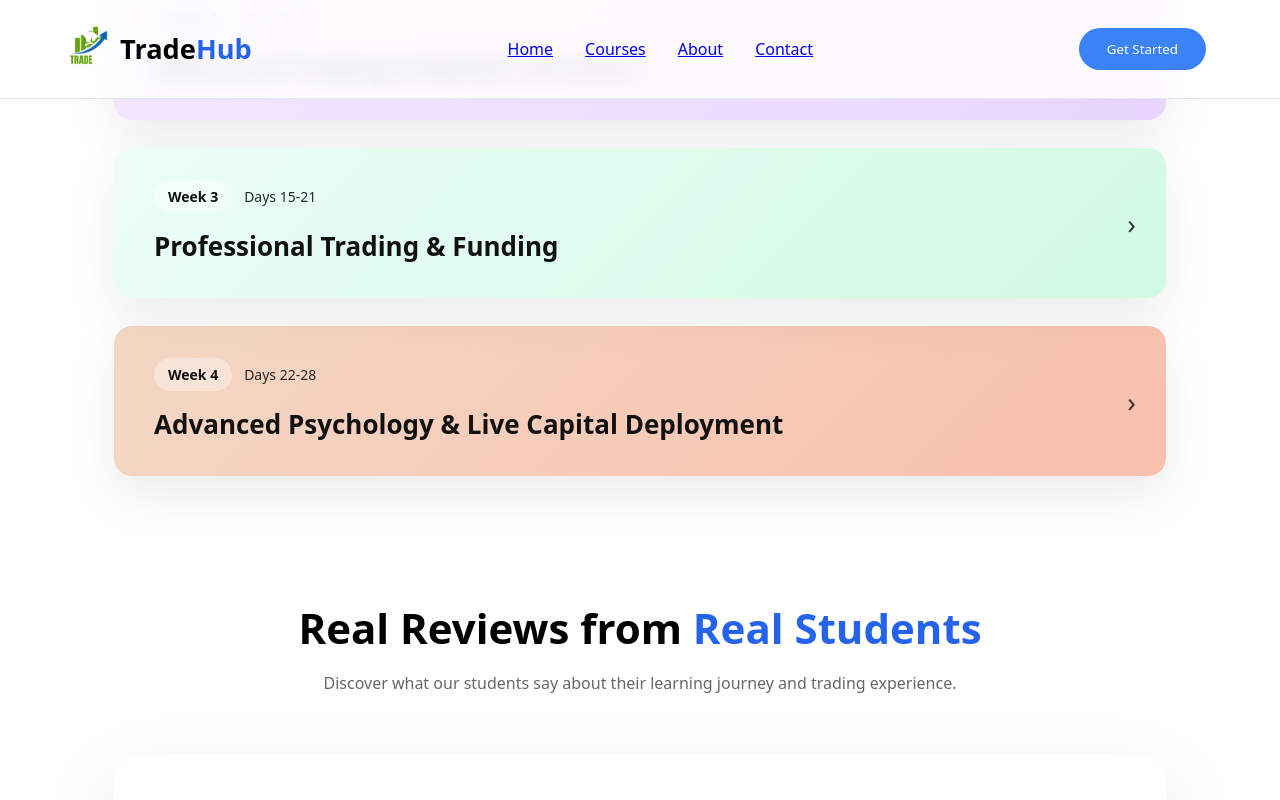
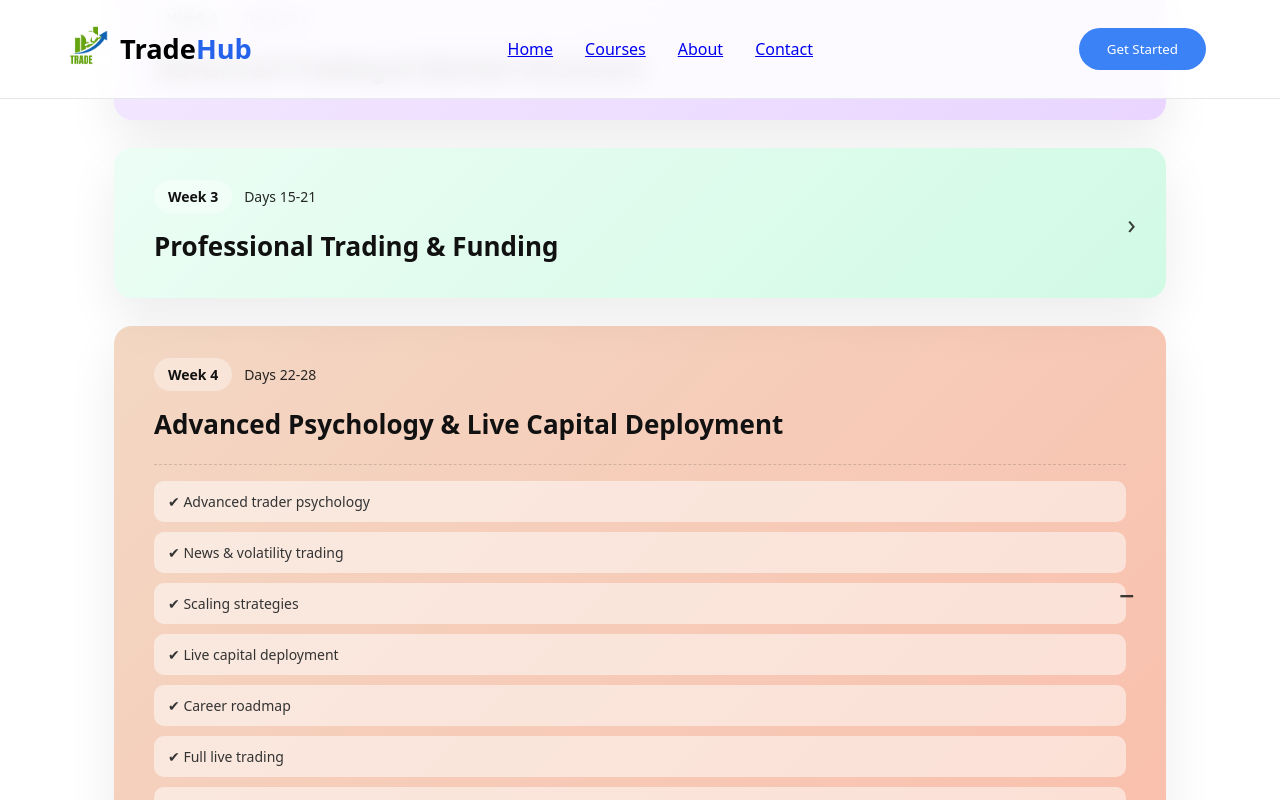
Before and after one commit to Satwaj/TradeHub-, a React (Vite) app: page / in a window 1280 px wide. Both pictures are taken after a click on the element 640 px from the left and 4907 px from the top of the page. Shown: the part 4507-5307 px from the top of the page. Built offline with nearby package versions, Linux system fonts and the light colour scheme.

Commit message:
Everything Done

```diff
--- a/src/components/Reviews/Reviews.jsx
+++ b/src/components/Reviews/Reviews.jsx
@@ -18,7 +18,7 @@ const reviewsData = [
     name: "Ankit Verma",
     role: "Final Year Engineering Student",
     city: "Pune",
-    rating: 4,
+    rating: 5,
     text: "The recorded + live format worked really well for me because of college. I revisited the recordings multiple times and slowly understood market structure. This course gave me clarity.",
     highlights: [
       "Flexible learning",
@@ -38,7 +38,7 @@ const reviewsData = [
     name: "Saurabh Mishra",
     role: "Small Business Owner",
     city: "Indore",
-    rating: 4,
+    rating: 5,
     text: "Offline sessions helped me a lot. Face-to-face interaction and practical examples made concepts easier to understand. The mentors were very approachable.",
     highlights: ["Offline experience", "Hands-on learning", "Good mentors"],
   },
--- a/src/pages/curriculum/Curriculum.jsx
+++ b/src/pages/curriculum/Curriculum.jsx
@@ -1,55 +1,112 @@
+import { useState } from "react";
 import "./Curriculum.scss";
 
+const syllabusData = [
+  {
+    week: "Week 1",
+    days: "Days 1-7",
+    title: "Foundation & Market Basics",
+    color: "blue",
+    syllabus: [
+      "Market introduction & structure",
+      "Types of markets (Equity, F&O)",
+      "Candlestick psychology",
+      "Support & Resistance",
+      "Trend & range identification",
+      "Risk management basics",
+      "Live chart practice + Q&A",
+    ],
+  },
+  {
+    week: "Week 2",
+    days: "Days 8-14",
+    title: "Advanced Trading & Market Structure",
+    color: "purple",
+    syllabus: [
+      "Market structure (BOS & CHoCH)",
+      "Liquidity & stop hunts",
+      "Order blocks",
+      "Fair Value Gaps (FVG)",
+      "Multi-timeframe analysis",
+      "Entry & exit models",
+      "Live trading review",
+    ],
+  },
+  {
+    week: "Week 3",
+    days: "Days 15-21",
+    title: "Professional Trading & Funding",
+    color: "green",
+    syllabus: [
+      "Professional trading plans",
+      "Advanced risk management",
+      "Trading psychology",
+      "Journaling & metrics",
+      "Prop firm rules",
+      "Funded account strategy",
+      "Performance review",
+    ],
+  },
+  {
+    week: "Week 4",
+    days: "Days 22-28",
+    title: "Advanced Psychology & Live Capital Deployment",
+    color: "orange",
+    syllabus: [
+      "Advanced trader psychology",
+      "News & volatility trading",
+      "Scaling strategies",
+      "Live capital deployment",
+      "Career roadmap",
+      "Full live trading",
+      "Final assessment & certification",
+    ],
+  },
+];
+
 const Curriculum = () => {
+  const [openIndex, setOpenIndex] = useState(null);
+
+  const toggle = (index) => {
+    setOpenIndex(openIndex === index ? null : index);
+  };
+
   return (
     <section className="curriculum">
-      {/* Top Badge */}
-      <div className="badge"> Complete Curriculum</div>
+      <div className="badge">Complete Curriculum</div>
 
-      {/* Heading */}
       <h1 className="title">4-Week Comprehensive Program</h1>
       <p className="subtitle">
-        Structured journey from market basics to professional trading across 3
-        intensive months
+        Structured journey from market basics to professional trading
       </p>
 
-      {/* Cards */}
       <div className="curriculum-list">
-        <div className="curriculum-card blue">
-          <div className="meta">
-            <span className="month">Week 1</span>
-            <span className="weeks">Days 1-7</span>
+        {syllabusData.map((item, index) => (
+          <div
+            key={index}
+            className={`curriculum-card ${item.color}`}
+            onClick={() => toggle(index)}
+          >
+            <div className="meta">
+              <span className="month">{item.week}</span>
+              <span className="weeks">{item.days}</span>
+            </div>
+
+            <h2>{item.title}</h2>
+            <span className="arrow">{openIndex === index ? "−" : "›"}</span>
+
+            {/* EXPANDED CONTENT */}
+            {openIndex === index && (
+              <div className="syllabus">
+                <ul>
+                  {item.syllabus.map((topic, i) => (
+                    <li key={i}>✔ {topic}</li>
+                  ))}
+                </ul>
+              </div>
+            )}
           </div>
-          <h2>Foundation & Market Basics</h2>
-          <span className="arrow">›</span>
-        </div>
-
-        <div className="curriculum-card purple">
-          <div className="meta">
-            <span className="month">Week 2</span>
-            <span className="weeks">Days 8-14</span>
-          </div>
-          <h2>Advanced Trading & Market Structure</h2>
-          <span className="arrow">›</span>
-        </div>
-
-        <div className="curriculum-card green">
-          <div className="meta">
-            <span className="month">Week 3</span>
-            <span className="weeks">Days 15-21</span>
-          </div>
-          <h2>Professional Trading & Funding</h2>
-          <span className="arrow">›</span>
-        </div>
-
-        <div className="curriculum-card orange">
-          <div className="meta">
-            <span className="month">Week 4</span>
-            <span className="weeks">Days 22-28</span>
-          </div>
-          <h2>Advanced Psychology & Live Capital Deployment</h2>
-          <span className="arrow">›</span>
-        </div>
+        ))}
       </div>
     </section>
   );
--- a/src/pages/curriculum/Curriculum.scss
+++ b/src/pages/curriculum/Curriculum.scss
@@ -161,3 +161,115 @@
     font-size: 22px;
   }
 }
+
+/* EXPANDED SYLLABUS */
+.syllabus {
+  margin-top: 20px;
+  padding-top: 16px;
+  border-top: 1px dashed rgba(0, 0, 0, 0.15);
+
+  ul {
+    display: grid;
+    gap: 10px;
+    padding-left: 0;
+    list-style: none;
+
+    li {
+      font-size: 14px;
+      color: #333;
+      background: rgba(255, 255, 255, 0.5);
+      padding: 10px 14px;
+      border-radius: 10px;
+    }
+  }
+}
+
+/* ========================= */
+/* RESPONSIVE CURRICULUM */
+/* ========================= */
+
+@media (max-width: 1024px) {
+  .curriculum {
+    margin: 80px auto;
+  }
+
+  .title {
+    font-size: 36px;
+  }
+}
+
+@media (max-width: 768px) {
+  .curriculum {
+    padding: 0 16px;
+    margin: 60px auto;
+  }
+
+  .badge {
+    font-size: 13px;
+    padding: 8px 16px;
+  }
+
+  .title {
+    font-size: 28px;
+    line-height: 1.3;
+  }
+
+  .subtitle {
+    font-size: 14px;
+    margin-bottom: 40px;
+  }
+
+  .curriculum-card {
+    padding: 24px 20px;
+
+    h2 {
+      font-size: 20px;
+      line-height: 1.4;
+      padding-right: 32px; // space for arrow
+    }
+  }
+
+  .meta {
+    flex-wrap: wrap;
+    gap: 8px;
+
+    .month,
+    .weeks {
+      font-size: 13px;
+    }
+  }
+
+  .arrow {
+    right: 20px;
+    font-size: 24px;
+  }
+
+  .syllabus {
+    ul {
+      gap: 8px;
+
+      li {
+        font-size: 13px;
+        padding: 10px 12px;
+      }
+    }
+  }
+}
+
+@media (max-width: 480px) {
+  .title {
+    font-size: 24px;
+  }
+
+  .curriculum-card {
+    padding: 20px 16px;
+  }
+
+  .arrow {
+    font-size: 22px;
+  }
+
+  .syllabus ul li {
+    font-size: 12.5px;
+  }
+}
--- a/src/pages/home.scss
+++ b/src/pages/home.scss
@@ -487,7 +487,7 @@
 
       /* BUTTONS */
       .buttons {
-        flex-direction: column;
+        flex-direction: row;
         gap: 16px;
 
         .bt1,
--- a/src/pages/masterclass.scss
+++ b/src/pages/masterclass.scss
@@ -346,7 +346,7 @@
 
   /* TOGGLE */
   .toggle {
-    flex-direction: column;
+    flex-direction: row;
     gap: 12px;
 
     button {
--- a/src/pages/navbar.scss
+++ b/src/pages/navbar.scss
@@ -86,6 +86,7 @@
   display: flex;
   align-items: center;
 }
+
 
 
 @media (max-width:768px) {
```
Also changed, not shown: src/components/Syallabus/syllabusData.js (added, +54 -0 lines).
